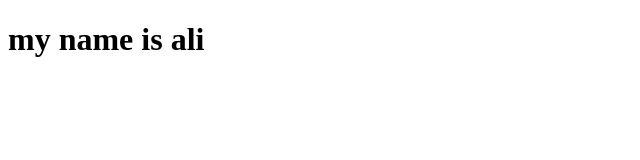
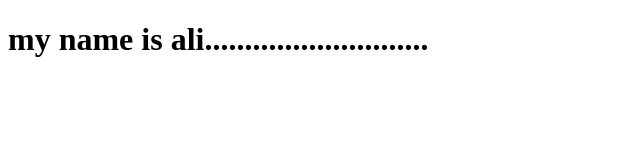
Before and after one commit to alimalik13/coursera-test, a plain HTML site: page site/index.html in a window 1280 px wide. Shown: the whole page, without its empty margins (0-640 px from the left). Drawn offline with Linux system fonts and the light colour scheme.

Commit message:
Update site/index.html with new content

```diff
--- a/site/index.html
+++ b/site/index.html
@@ -6,7 +6,7 @@
 	<title>hello ali</title>
 </head>
 <body>
-	<h1> my name is ali </h1>
+	<h1> my name is ali............................ </h1>
 
 </body>
 </html>
```
